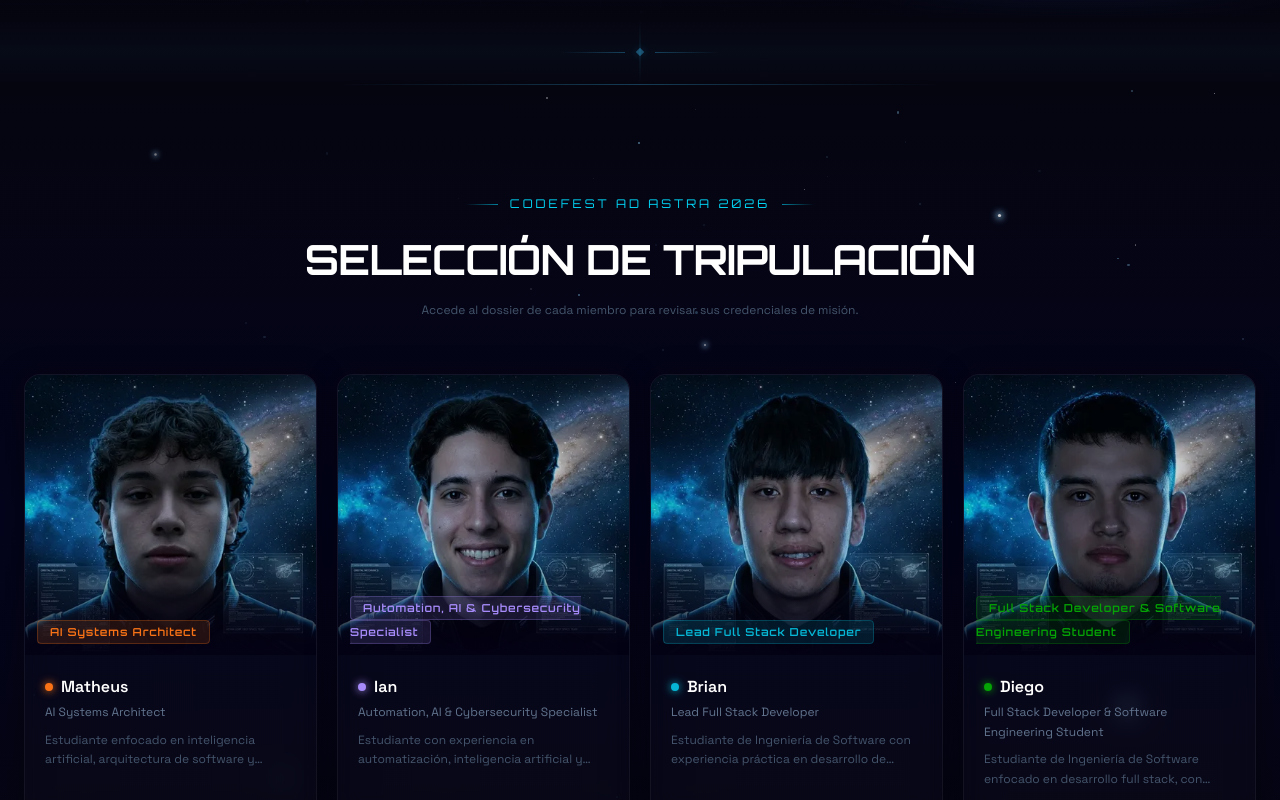
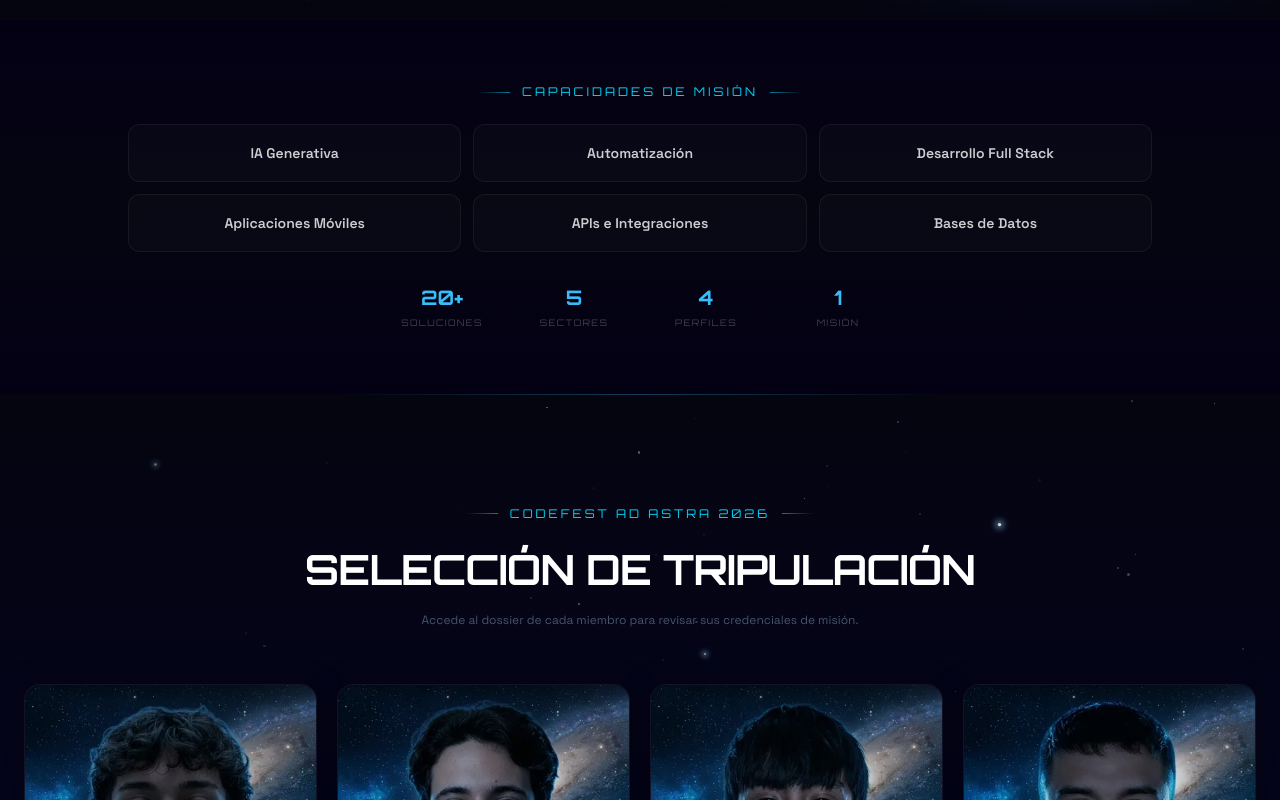
Before and after one commit to SYitan/Codefest, a React (Vite) app: page / in a window 1280 px wide. Shown: the part 780-1580 px from the top of the page. Built offline with nearby package versions, Linux system fonts and the light colour scheme.

Commit message:
polish: cualitativo skills, dead code removal, loading 300ms, grouped tech stack, CAPACIDADES DE MISIÓN section

```diff
--- a/index.html
+++ b/index.html
@@ -1,12 +1,12 @@
 
   <!DOCTYPE html>
-  <html lang="en">
+  <html lang="es">
     <head>
 
       <meta charset="UTF-8" />
       <meta name="viewport" content="width=device-width, initial-scale=1.0" />
-      <title>AI Task Automation Agent</title>
-      <meta name="description" content="This AI-powered application assists users in efficiently resolving tasks by automating processes and providing contextual information through natural language processing." />
+      <title>Codefest Ad Astra 2026</title>
+      <meta name="description" content="Explora la tripulación de Codefest Ad Astra 2026. Conoce nuestras capacidades en IA, automatización, desarrollo full stack y más." />
       <meta name="robots" content="noindex, nofollow" />
       <style>html, body { height: 100%; margin: 0; } #root { height: 100%; }</style>
 
--- a/src/app/App.tsx
+++ b/src/app/App.tsx
@@ -1,18 +1,96 @@
+import { motion } from "motion/react";
+import { useInView } from "motion/react";
+import { useRef } from "react";
 import { HeroSection } from "./components/HeroSection";
 import { TeamSection } from "./components/TeamSection";
-import { StarField } from "./components/SpaceElements";
+import { teamCapabilities, teamStats } from "./data/landing";
 
-function SectionBridge() {
+function SectionLabel({ children }: { children: React.ReactNode }) {
   return (
-    <div className="relative h-16 flex items-center justify-center overflow-hidden" style={{ background: "#050510" }}>
-      <div className="absolute inset-0" style={{ background: "linear-gradient(180deg, transparent 0%, rgba(56,189,248,0.03) 50%, transparent 100%)" }} />
-      <div className="absolute left-1/2 top-1/2 -translate-x-1/2 -translate-y-1/2 w-px h-full" style={{ background: "linear-gradient(180deg, transparent, rgba(56,189,248,0.15), transparent)" }} />
-      <div className="relative flex items-center gap-3">
-        <div className="w-16 h-px" style={{ background: "linear-gradient(90deg, transparent, rgba(56,189,248,0.3))" }} />
-        <div className="w-1.5 h-1.5 rotate-45" style={{ background: "rgba(56,189,248,0.4)", boxShadow: "0 0 8px rgba(56,189,248,0.2)" }} />
-        <div className="w-16 h-px" style={{ background: "linear-gradient(90deg, rgba(56,189,248,0.3), transparent)" }} />
+    <div className="flex items-center gap-3 justify-center mb-6">
+      <div className="h-px w-8 bg-gradient-to-r from-transparent to-cyan-400/60" />
+      <span
+        className="text-cyan-400 text-xs tracking-[0.25em] uppercase"
+        style={{ fontFamily: "'Orbitron', monospace" }}
+      >
+        {children}
+      </span>
+      <div className="h-px w-8 bg-gradient-to-l from-transparent to-cyan-400/60" />
+    </div>
+  );
+}
+
+function CapabilitiesSection() {
+  const ref = useRef(null);
+  const inView = useInView(ref, { once: true, margin: "-60px" });
+
+  return (
+    <section className="relative py-16 px-6 overflow-hidden" style={{ background: "linear-gradient(180deg, #030014 0%, #050510 50%, #030014 100%)" }}>
+      <div className="relative z-10 max-w-5xl mx-auto">
+        <motion.div
+          ref={ref}
+          initial={{ opacity: 0, y: 20 }}
+          animate={inView ? { opacity: 1, y: 0 } : {}}
+          transition={{ duration: 0.6 }}
+        >
+          <SectionLabel>CAPACIDADES DE MISIÓN</SectionLabel>
+          <div className="grid grid-cols-2 md:grid-cols-3 gap-3 mb-8">
+            {teamCapabilities.map((cap, i) => (
+              <motion.div
+                key={cap}
+                className="rounded-xl p-4 text-center"
+                style={{
+                  background: "rgba(255,255,255,0.02)",
+                  border: "1px solid rgba(255,255,255,0.06)",
+                }}
+                initial={{ opacity: 0, y: 12 }}
+                animate={inView ? { opacity: 1, y: 0 } : {}}
+                transition={{ delay: 0.1 + i * 0.06, duration: 0.4 }}
+              >
+                <span
+                  className="text-sm font-semibold"
+                  style={{
+                    color: "rgba(255,255,255,0.8)",
+                    fontFamily: "'Space Grotesk', sans-serif",
+                  }}
+                >
+                  {cap}
+                </span>
+              </motion.div>
+            ))}
+          </div>
+          <div className="grid grid-cols-4 gap-4 max-w-lg mx-auto">
+            {[
+              { value: teamStats.solutions, label: "SOLUCIONES" },
+              { value: teamStats.sectors, label: "SECTORES" },
+              { value: teamStats.members, label: "PERFILES" },
+              { value: teamStats.mission, label: "MISIÓN" },
+            ].map((stat, i) => (
+              <motion.div
+                key={stat.label}
+                className="text-center"
+                initial={{ opacity: 0, scale: 0.9 }}
+                animate={inView ? { opacity: 1, scale: 1 } : {}}
+                transition={{ delay: 0.3 + i * 0.08, duration: 0.3 }}
+              >
+                <div
+                  className="text-xl font-bold"
+                  style={{ color: "#38bdf8", fontFamily: "'Orbitron', monospace" }}
+                >
+                  {stat.value}
+                </div>
+                <div
+                  className="text-[9px] uppercase tracking-[0.15em] mt-1"
+                  style={{ color: "rgba(255,255,255,0.25)", fontFamily: "'Orbitron', monospace" }}
+                >
+                  {stat.label}
+                </div>
+              </motion.div>
+            ))}
+          </div>
+        </motion.div>
       </div>
-    </div>
+    </section>
   );
 }
 
@@ -27,7 +105,7 @@ export default function App() {
       }}
     >
       <HeroSection />
-      <SectionBridge />
+      <CapabilitiesSection />
       <TeamSection />
     </div>
   );
--- a/src/app/components/HeroSection.tsx
+++ b/src/app/components/HeroSection.tsx
@@ -13,7 +13,7 @@ export function HeroSection() {
       <SpaceGrid />
 
       {/* Planet */}
-      <div className="opacity-60">
+      <div className="opacity-60 hidden sm:block">
         <Planet
           size={450}
           position={{ bottom: "-15%", right: "-6%" }}
@@ -30,15 +30,6 @@ export function HeroSection() {
         <OrbitalRing size={100} duration={12} delay={2} color="rgba(139,92,246,0.15)" />
         <GlowDot size={5} color="#38bdf8" style={{ top: "50%", left: "50%", marginTop: -2, marginLeft: -2 }} />
       </div>
-
-      {/* Satellite dot top-right */}
-      <motion.div
-        className="absolute top-[18%] right-[18%] pointer-events-none hidden md:block"
-        animate={{ x: [0, 15, 0], y: [0, -8, 0] }}
-        transition={{ duration: 7, repeat: Infinity, ease: "easeInOut" }}
-      >
-        <GlowDot size={4} color="#a78bfa" style={{}} />
-      </motion.div>
 
       {/* Content */}
       <div className="relative z-10 text-center px-6 max-w-5xl mx-auto">
--- a/src/app/components/SpaceElements.tsx
+++ b/src/app/components/SpaceElements.tsx
@@ -266,34 +266,3 @@ export function SectionLabel({ children }: { children: React.ReactNode }) {
     </div>
   );
 }
-
-export function GlassCard({
-  children,
-  className = "",
-  style,
-  glowColor = "rgba(56,189,248,0.06)",
-}: {
-  children: React.ReactNode;
-  className?: string;
-  style?: React.CSSProperties;
-  glowColor?: string;
-}) {
-  return (
-    <div
-      className={`relative overflow-hidden rounded-2xl ${className}`}
-      style={{
-        background: "rgba(255,255,255,0.03)",
-        backdropFilter: "blur(20px)",
-        border: "1px solid rgba(255,255,255,0.08)",
-        boxShadow: `0 8px 40px rgba(0,0,0,0.5), 0 0 0 1px rgba(255,255,255,0.04), inset 0 1px 0 rgba(255,255,255,0.06)`,
-        ...style,
-      }}
-    >
-      <div
-        className="absolute inset-0 pointer-events-none rounded-2xl"
-        style={{ background: `radial-gradient(ellipse at 50% 0%, ${glowColor}, transparent 70%)` }}
-      />
-      <div className="relative z-10">{children}</div>
-    </div>
-  );
-}
--- a/src/app/data/landing.ts
+++ b/src/app/data/landing.ts
@@ -24,13 +24,15 @@ export const heroTags = [
   { label: "Automatización", icon: Zap, color: "#38bdf8", delay: 0.7 },
   { label: "Ingeniería de Software", icon: Cpu, color: "#34d399", delay: 0.8 },
   { label: "Apps Móviles", icon: Smartphone, color: "#fb923c", delay: 0.9 },
-  { label: "APIs", icon: Globe, color: "#38bdf8", delay: 1.0 },
-  { label: "Sistemas de Datos", icon: Database, color: "#a78bfa", delay: 1.1 },
+  { label: "APIs", icon: Globe, color: "#f472b6", delay: 1.0 },
+  { label: "Sistemas de Datos", icon: Database, color: "#fbbf24", delay: 1.1 },
 ];
+
+export type SkillLevel = "Experto" | "Avanzado" | "Sólido";
 
 export interface Skill {
   label: string;
-  value: number;
+  level: SkillLevel;
 }
 
 export interface TechGroup {
@@ -50,15 +52,32 @@ export interface CrewMember {
   shortName: string;
   rol: string;
   perfil: string;
+  focus: string;
+  specialties: string[];
   skills: Skill[];
   techGroups: TechGroup[];
   stats: Stat[];
   experiencia: string[];
-  contribuciones: string[];
   valorEquipo: string;
   logros: string[];
   color: string;
 }
+
+export const teamCapabilities = [
+  "IA Generativa",
+  "Automatización",
+  "Desarrollo Full Stack",
+  "Aplicaciones Móviles",
+  "APIs e Integraciones",
+  "Bases de Datos",
+];
+
+export const teamStats = {
+  solutions: "20+",
+  sectors: "5",
+  members: "4",
+  mission: "1",
+};
 
 export const crewMembers: CrewMember[] = [
   {
@@ -67,14 +86,15 @@ export const crewMembers: CrewMember[] = [
     name: "Matheus Aponte",
     shortName: "Matheus",
     rol: "AI Systems Architect",
-    perfil:
-      "Estudiante enfocado en inteligencia artificial, arquitectura de software y diseño de soluciones tecnológicas.",
+    perfil: "Arquitectura de IA y sistemas inteligentes.",
+    focus: "Arquitectura de IA y Sistemas Inteligentes",
+    specialties: ["Agentes IA", "Modelos de Lenguaje", "Arquitectura de Software"],
     skills: [
-      { label: "Dominio Técnico", value: 78 },
-      { label: "Diseño de Sistemas", value: 82 },
-      { label: "Resolución de Problemas", value: 80 },
-      { label: "Conocimiento en IA", value: 85 },
-      { label: "Experiencia en Desarrollo", value: 72 },
+      { label: "IA y Machine Learning", level: "Experto" },
+      { label: "Arquitectura de Sistemas", level: "Avanzado" },
+      { label: "Investigación Técnica", level: "Avanzado" },
+      { label: "Resolución de Problemas", level: "Avanzado" },
+      { label: "Desarrollo de Software", level: "Sólido" },
     ],
     techGroups: [
       { category: "Lenguajes", items: ["Python", "Java", "SQL"] },
@@ -95,11 +115,6 @@ export const crewMembers: CrewMember[] = [
       "Desarrollo de prototipos basados en IA.",
       "Evaluación de tecnologías emergentes para proyectos.",
     ],
-    contribuciones: [
-      "Diseño de la arquitectura del agente.",
-      "Definición de componentes de IA.",
-      "Investigación y validación tecnológica.",
-    ],
     valorEquipo:
       "Convierte requerimientos complejos en soluciones funcionales y escalables, conectando tecnología, producto y experiencia de usuario.",
     logros: [
@@ -114,19 +129,20 @@ export const crewMembers: CrewMember[] = [
     name: "Ian Di Filippo",
     shortName: "Ian",
     rol: "Automation, AI & Cybersecurity Specialist",
-    perfil:
-      "Estudiante con experiencia en automatización, inteligencia artificial y seguridad informática aplicada a proyectos tecnológicos.",
+    perfil: "Automatización inteligente y seguridad informática.",
+    focus: "Automatización, Integraciones y Ciberseguridad",
+    specialties: ["Automatización de Flujos", "Seguridad en APIs", "Integración de IA"],
     skills: [
-      { label: "Dominio Técnico", value: 80 },
-      { label: "Diseño de Sistemas", value: 72 },
-      { label: "Resolución de Problemas", value: 85 },
-      { label: "Conocimiento en IA", value: 82 },
-      { label: "Experiencia en Desarrollo", value: 75 },
+      { label: "Automatización", level: "Experto" },
+      { label: "Ciberseguridad", level: "Avanzado" },
+      { label: "Integración de APIs", level: "Avanzado" },
+      { label: "Resolución de Problemas", level: "Avanzado" },
+      { label: "Desarrollo de Software", level: "Avanzado" },
     ],
     techGroups: [
       { category: "Lenguajes", items: ["Python", "Java"] },
       { category: "IA", items: ["OpenAI APIs", "n8n"] },
-      { category: "Infra", items: ["Linux", "APIs REST"] },
+      { category: "Infraestructura", items: ["Linux", "APIs REST"] },
       { category: "Herramientas", items: ["Git"] },
     ],
     stats: [
@@ -142,11 +158,6 @@ export const crewMembers: CrewMember[] = [
       "Desarrollo de scripts para análisis de datos.",
       "Administración de sistemas Linux.",
     ],
-    contribuciones: [
-      "Automatización de flujos de trabajo.",
-      "Integración de IA en procesos.",
-      "Seguridad en integraciones.",
-    ],
     valorEquipo:
       "Automatiza procesos complejos y protege las integraciones, asegurando que los flujos de trabajo sean eficientes y seguros.",
     logros: [
@@ -161,21 +172,22 @@ export const crewMembers: CrewMember[] = [
     name: "Brian Stiven Alba Celis",
     shortName: "Brian",
     rol: "Lead Full Stack Developer",
-    perfil:
-      "Estudiante de Ingeniería de Software con experiencia práctica en desarrollo de aplicaciones web, automatización de procesos e integración de inteligencia artificial en soluciones digitales. Apasionado por construir productos tecnológicos escalables que resuelvan problemas reales, combinando desarrollo full stack, automatización e innovación.",
+    perfil: "Producto, desarrollo full stack y liderazgo técnico.",
+    focus: "Producto, Full Stack y Liderazgo Técnico",
+    specialties: ["Aplicaciones Web", "Automatización Empresarial", "IA Aplicada"],
     skills: [
-      { label: "Dominio Técnico", value: 85 },
-      { label: "Diseño de Sistemas", value: 80 },
-      { label: "Resolución de Problemas", value: 82 },
-      { label: "Conocimiento en IA", value: 72 },
-      { label: "Experiencia en Desarrollo", value: 82 },
+      { label: "Full Stack", level: "Experto" },
+      { label: "Liderazgo Técnico", level: "Avanzado" },
+      { label: "IA Aplicada", level: "Avanzado" },
+      { label: "Arquitectura Frontend", level: "Avanzado" },
+      { label: "Automatización", level: "Avanzado" },
     ],
     techGroups: [
       { category: "Frontend", items: ["Angular", "TypeScript", "JavaScript"] },
       { category: "Backend", items: ["Node.js", "APIs REST"] },
-      { category: "Database", items: ["PostgreSQL", "Supabase"] },
-      { category: "Automation", items: ["Power Platform", "Power Automate"] },
-      { category: "Tools", items: ["Git", "GitHub", "Vercel", "Figma"] },
+      { category: "Bases de Datos", items: ["PostgreSQL", "Supabase"] },
+      { category: "Automatización", items: ["Power Platform", "Power Automate"] },
+      { category: "Herramientas", items: ["Git", "GitHub", "Vercel", "Figma"] },
     ],
     stats: [
       { label: "Proyectos", value: "8+" },
@@ -190,14 +202,8 @@ export const crewMembers: CrewMember[] = [
       "Implementación de herramientas basadas en IA generativa, asistentes inteligentes y prompt engineering.",
       "Integración de APIs REST, bases de datos PostgreSQL y servicios externos.",
     ],
-    contribuciones: [
-      "Liderazgo técnico del equipo y desarrollo full stack.",
-      "Diseño e implementación de la plataforma principal.",
-      "Automatización de procesos e integración de servicios.",
-      "Investigación y aplicación de IA en soluciones del equipo.",
-    ],
     valorEquipo:
-      "Convierte necesidades del mundo real en productos de software funcionales, combinando visión de producto, solidez técnica y automatización para crear soluciones completas de principio a fin.",
+      "Convierte necesidades del mundo real en productos de software funcionales, combinando visión de producto, solidez técnica y automatización.",
     logros: [
       "Aplicación móvil PWA con Angular y TypeScript.",
       "Automatización de procesos empresariales con Power Platform.",
@@ -211,21 +217,22 @@ export const crewMembers: CrewMember[] = [
     name: "Diego Alejandro Rojas Panteve",
     shortName: "Diego",
     rol: "Full Stack Developer & Software Engineering Student",
-    perfil:
-      "Estudiante de Ingeniería de Software enfocado en desarrollo full stack, con experiencia real construyendo sistemas completos desde el backend hasta interfaces modernas. Apasionado por la arquitectura de software, la ciberseguridad y la creación de productos funcionales que resuelvan problemas reales.",
+    perfil: "Ingeniería de software, backend y sistemas escalables.",
+    focus: "Ingeniería de Software, Backend y Sistemas Escalables",
+    specialties: ["Arquitectura Backend", "Bases de Datos", "Aplicaciones Desktop"],
     skills: [
-      { label: "Dominio Técnico", value: 82 },
-      { label: "Diseño de Sistemas", value: 80 },
-      { label: "Resolución de Problemas", value: 85 },
-      { label: "Conocimiento en IA", value: 70 },
-      { label: "Experiencia en Desarrollo", value: 78 },
+      { label: "Backend y APIs", level: "Experto" },
+      { label: "Arquitectura de Software", level: "Avanzado" },
+      { label: "Bases de Datos", level: "Avanzado" },
+      { label: "Resolución de Problemas", level: "Avanzado" },
+      { label: "Desarrollo Full Stack", level: "Avanzado" },
     ],
     techGroups: [
       { category: "Frontend", items: ["Angular 19+", "TypeScript", "HTML5", "CSS3", "TailwindCSS", "DaisyUI"] },
       { category: "Backend", items: ["NestJS", "Node.js", "Express", "APIs REST"] },
-      { category: "Database", items: ["PostgreSQL", "Prisma ORM", "MongoDB", "SQL"] },
+      { category: "Bases de Datos", items: ["PostgreSQL", "Prisma ORM", "MongoDB", "SQL"] },
       { category: "Desktop", items: ["Electron"] },
-      { category: "Tools", items: ["Git", "GitHub", "Microsoft Intune", "Python", "Java"] },
+      { category: "Herramientas", items: ["Git", "GitHub", "Microsoft Intune", "Python", "Java"] },
     ],
     stats: [
       { label: "Proyectos", value: "10+" },
@@ -243,15 +250,8 @@ export const crewMembers: CrewMember[] = [
       "Soporte técnico de hardware, software y red mediante sistema de tickets.",
       "Gestión de infraestructura tecnológica empresarial.",
     ],
-    contribuciones: [
-      "Diseño e implementación de arquitecturas full stack escalables.",
-      "Construcción de sistemas POS completos con módulos de caja, gastos e inventario.",
-      "Implementación de autenticación JWT y guards de seguridad.",
-      "Optimización de queries con agrupaciones y eliminación de problemas N+1.",
-      "Desarrollo de componentes reutilizables y directivas personalizadas en Angular.",
-    ],
     valorEquipo:
-      "Conecta el frontend y el backend con criterio arquitectónico, asegurando que el sistema completo funcione de forma coherente, segura y escalable desde la base de datos hasta la interfaz de usuario.",
+      "Conecta el frontend y el backend con criterio arquitectónico, asegurando que el sistema completo funcione de forma coherente, segura y escalable.",
     logros: [
       "Sistema POS desktop funcional con Electron, Angular y NestJS.",
       "Certificación B2 de inglés Cambridge Linguaskill.",
```
Also changed, not shown: src/app/components/TeamSection.tsx (+52 -95 lines).
